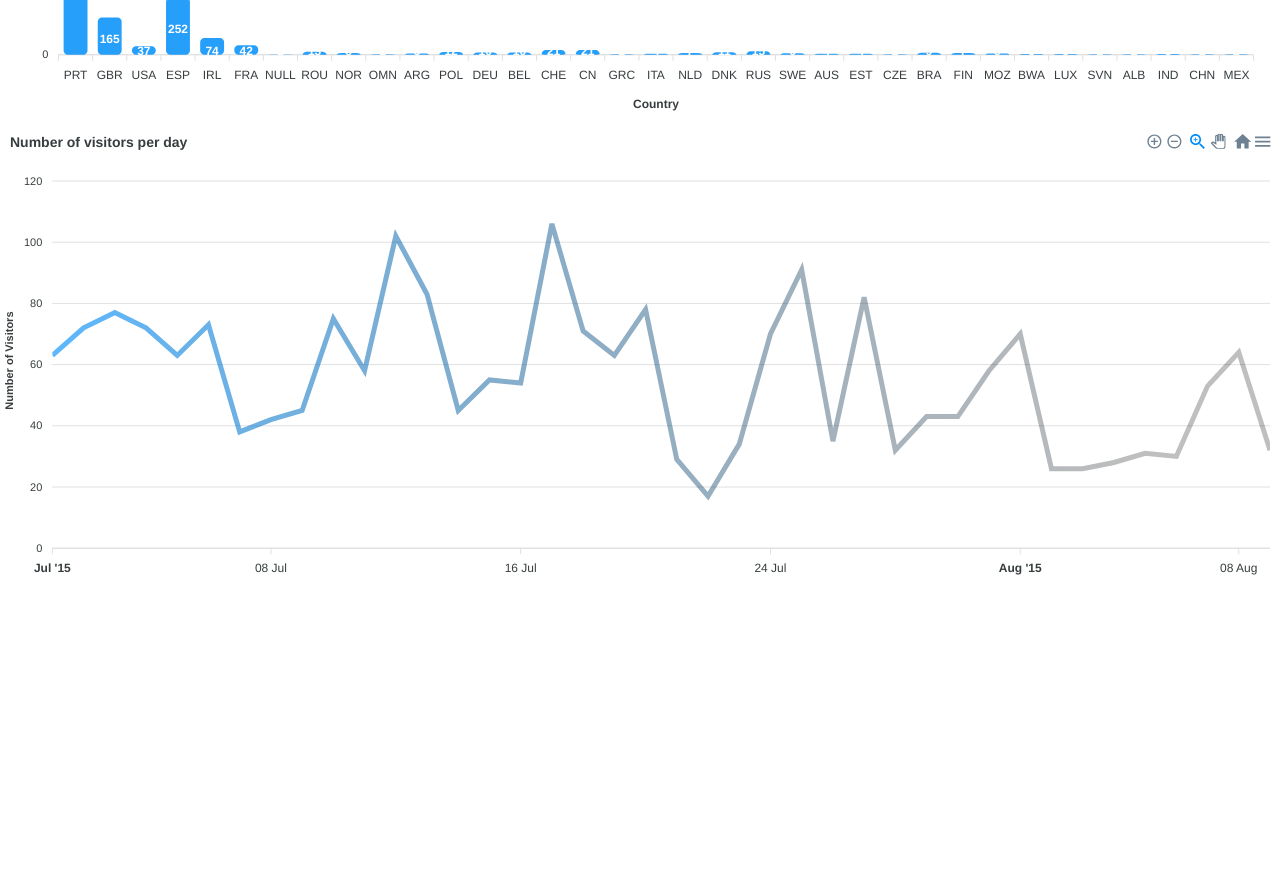
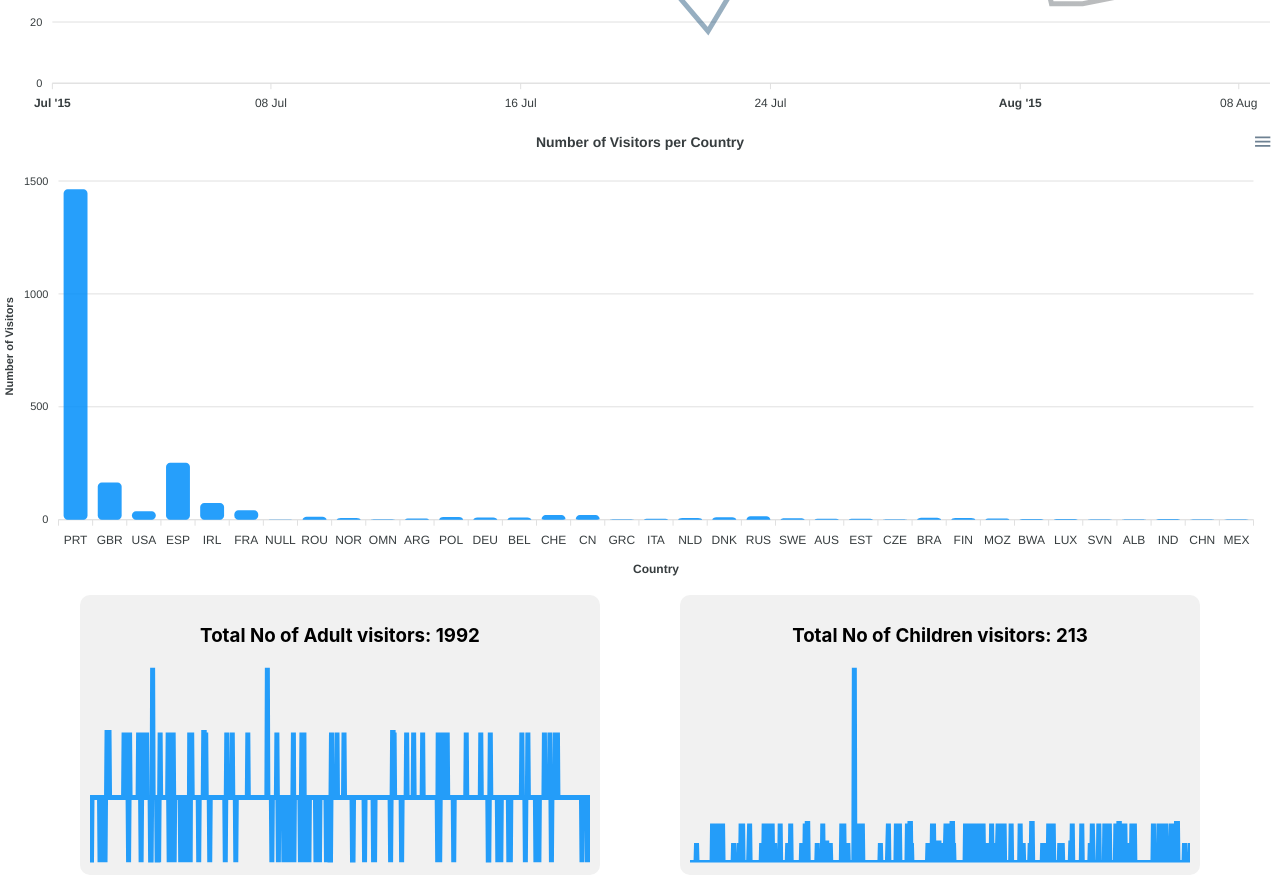
Before and after one commit to El-Drago11/WaterdipAi, a React (Create React App) app: page / in a window 1280 px wide. Shown: the part 440-1321 px from the top of the page. Before the commit the page ends 1044 px from the top, so only its background shows below. Built offline with nearby package versions, Linux system fonts and the light colour scheme.

Commit message:
Added Sparkline Chart

```diff
--- a/src/App.js
+++ b/src/App.js
@@ -2,6 +2,7 @@ import React, { useState } from 'react'
 import GetUserData from './CSVfileReader/GetUserData'
 import ColumnChart from './Charts/ColumnChart'
 import TimeSeriesChart from './Charts/TimeSeriesChart';
+import SparklineChart from './Charts/SparklineChart';
 const App = () => {
 
   const [filterData,setFilteredData] = useState([]);
@@ -9,8 +10,13 @@ const App = () => {
   return (
     <div>
       <GetUserData getFilterData={setFilteredData}/>
+      <TimeSeriesChart onFilterData={filterData}/>
       <ColumnChart onFilterData={filterData}/>
-      <TimeSeriesChart onFilterData={filterData}/>
+      <div style={{'display':'flex','justifyContent':'space-evenly'}}>
+        {/* For Adult= 1 and Children=2 */}
+        <SparklineChart onFilterData={filterData} chartFor={1}/>
+        <SparklineChart onFilterData={filterData} chartFor={2}/>
+      </div>
     </div>
   )
 }
--- a/src/Charts/ColumnChart.js
+++ b/src/Charts/ColumnChart.js
@@ -48,8 +48,7 @@ const ColumnChart = ({onFilterData}) => {
             },
         },
         dataLabels: {
-            enabled: true,
-            formatter: (val) => val.toLocaleString(), // Format numbers with commas
+            enabled: false,
         },
         xaxis: {
             categories: countries,
--- /dev/null
+++ b/src/Charts/SparklineChart.js
@@ -0,0 +1,69 @@
+import React from 'react';
+import Chart from 'react-apexcharts';
+
+const SparklineChart = ({ onFilterData,chartFor }) => {
+    // Ensure onFilterData is an array and has data
+    if (!Array.isArray(onFilterData) || onFilterData.length === 0) {
+        return <div>Loading data...</div>;
+    }
+
+    var TotalNumber = 0;
+
+    // Calculate total numbers of adult visitor
+    TotalNumber = onFilterData.reduce((total, curr) => {
+        let value = parseInt(chartFor==1? curr.adults:curr.children || 0, 10);
+        return total + (isNaN(value) ? 0 : value);
+    }, 0);
+
+
+    // TotalNumber = onFilterData.reduce((total, curr) => {
+    //     let value = parseInt(curr.children || 0, 10);
+    //     return total + (isNaN(value) ? 0 : value);
+    // }, 0);
+
+    // Prepare data in the correct format for a line chart
+    const series = [
+        {
+            name: 'Visitors',
+            data: onFilterData.map(item => chartFor==1?item.adults:item.children), // Assuming `adults` and `children` are numbers
+        }
+    ];
+
+    const options = {
+        chart: {
+          type: 'line',
+          sparkline: {
+            enabled: true
+          }
+        },
+        tooltip: {
+          fixed: {
+            enabled: false
+          },
+          x: {
+            show: false
+          },
+          y: {
+            title: {
+              formatter: function (seriesName) {
+                return ''
+              }
+            }
+          },
+          marker: {
+            show: false
+          }
+        }
+    };
+
+    return (
+        <div style={{'backgroundColor':'#f1f1f1','padding':'10px','borderRadius':'10px','textAlign':'center'}}>
+            <h3>Total No of {chartFor==1?'Adult':'Children'} visitors: {TotalNumber}</h3>
+            <div>
+                <Chart options={options} series={series} height={200} width={500}/>
+            </div>
+        </div>
+    );
+};
+
+export default SparklineChart;
```
